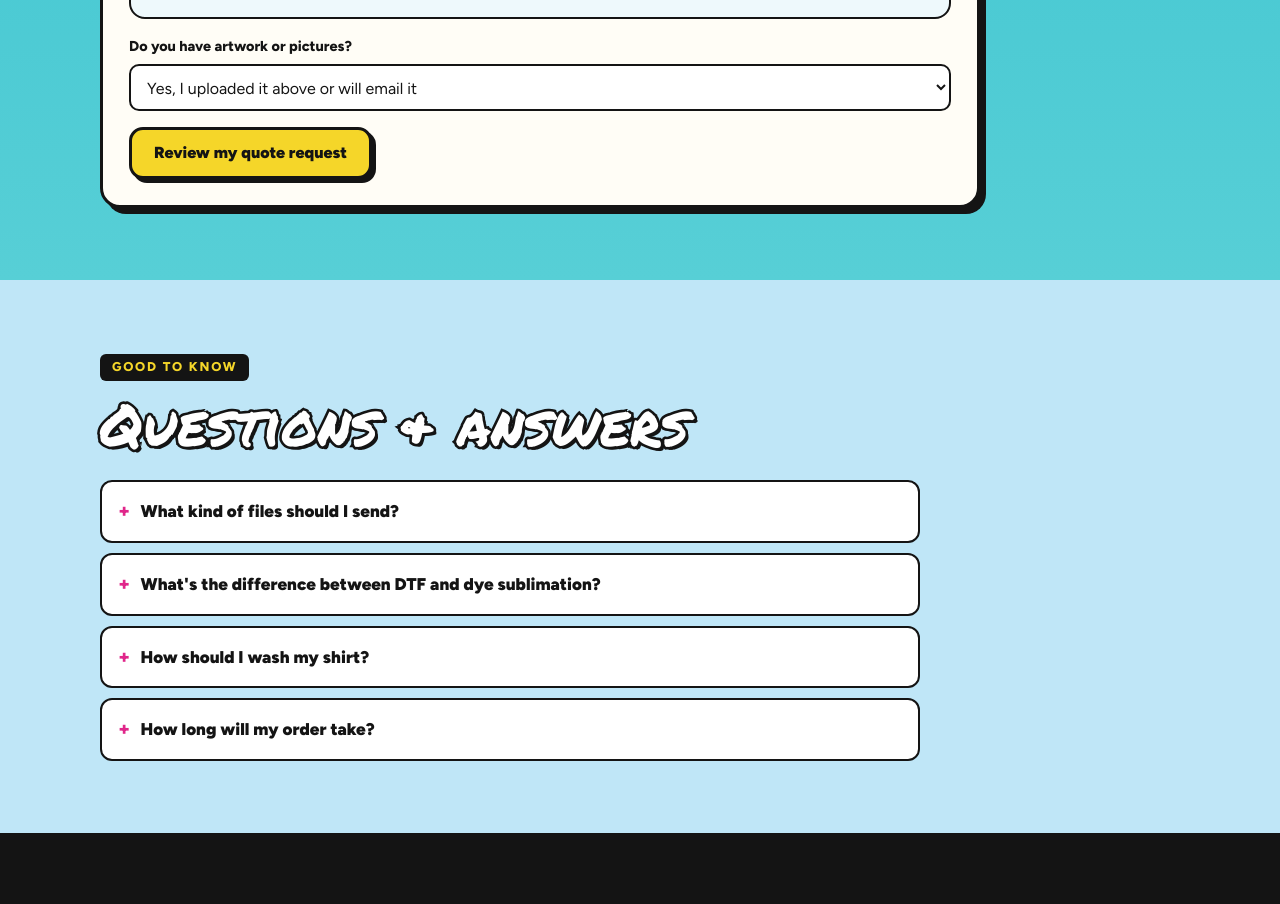
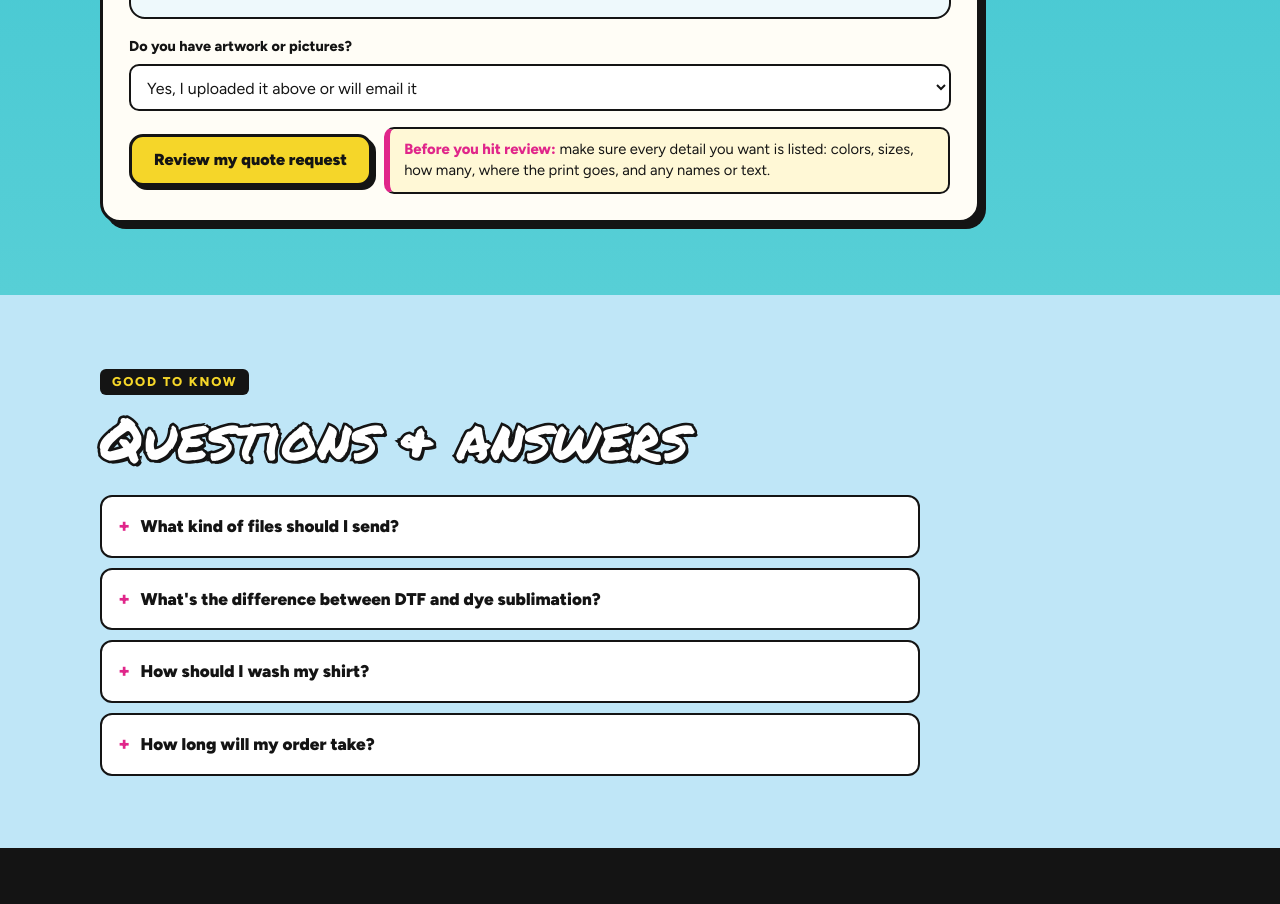
Before and after one commit to tikitsllc-code/tiki-ts-website, a website: page index.html in a window 1280 px wide. Shown: the part 3583-4487 px from the top of the page. Drawn offline with Linux system fonts and the light colour scheme.

Commit message:
Order form: reminder note next to the Review button

```diff
--- a/index.html
+++ b/index.html
@@ -236,6 +236,12 @@
   textarea { min-height: 120px; resize: vertical; }
   input:focus, select:focus, textarea:focus { outline: 3px solid var(--sun); outline-offset: 0; }
   .form-actions { grid-column: 1 / -1; display: flex; gap: 12px; flex-wrap: wrap; align-items: center; }
+  .review-note {
+    flex: 1 1 280px; margin: 0; padding: 10px 14px; max-width: 60ch;
+    background: #fff8d6; border: 2px solid var(--ink); border-left: 6px solid var(--hibiscus); border-radius: 10px;
+    font-size: 0.92rem; line-height: 1.45; color: var(--ink);
+  }
+  .review-note b { color: var(--hibiscus); }
   .result {
     grid-column: 1 / -1;
     background: #fff7d1; border: 2px dashed var(--ink); border-radius: 12px; padding: 16px;
@@ -636,6 +642,7 @@
         <p class="error" id="q-error" data-c="form.missingMessage" hidden>Almost there. Please add your name, a way to reach you, and at least one line with how many for each item you picked.</p>
         <div class="form-actions">
           <button class="btn btn-sun" type="submit" data-c="form.reviewButton">Review my quote request</button>
+          <p class="review-note" data-c="form.reviewNote"><b>Before you hit review:</b> make sure every detail you want is listed: colors, sizes, how many, where the print goes, and any names or text.</p>
         </div>
         <div class="result" id="q-result" hidden>
           <strong data-c="form.reviewHeading">Check your request, then hit Send:</strong>
```
